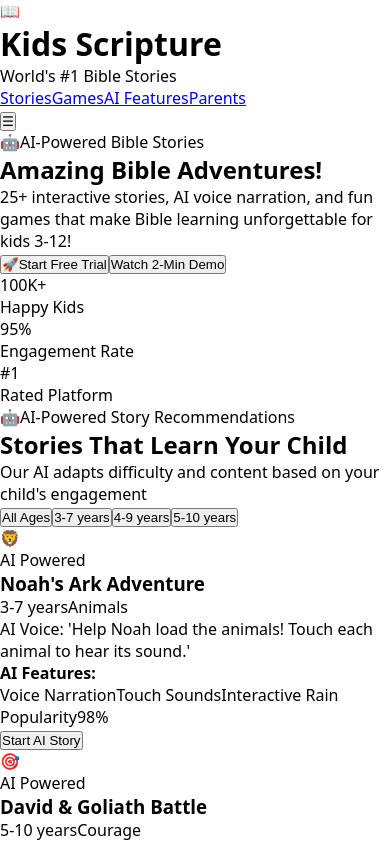
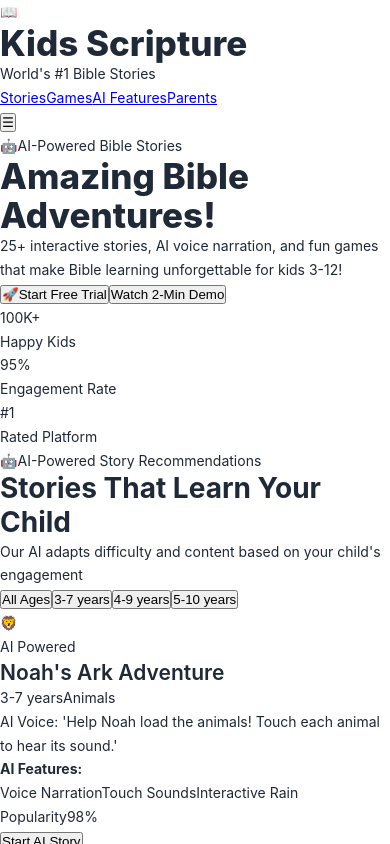
Before and after one commit to makebrandlife/Kids-scripture, a Next.js app: page / in a window 390 px wide. Shown: the top 844 px of the page. Built offline with nearby package versions, Linux system fonts and the light colour scheme.

Commit message:
Enhance globals.css with variables and styles
Added a comprehensive set of CSS variables, styles, and utility classes for buttons, cards, animations, and responsive design, enhancing the overall styling and functionality.

```diff
--- a/src/app/globals.css
+++ b/src/app/globals.css
@@ -2,45 +2,415 @@
 @tailwind components;
 @tailwind utilities;
 
-* {
+/* ===== WORLD-CLASS CSS VARIABLES ===== */
+:root {
+  /* Modern Color Palette */
+  --primary-gradient: linear-gradient(135deg, #667eea 0%, #764ba2 100%);
+  --secondary-gradient: linear-gradient(135deg, #f093fb 0%, #f5576c 100%);
+  --accent-gradient: linear-gradient(135deg, #4facfe 0%, #00f2fe 100%);
+
+  /* Biblical Theme Colors */
+  --biblical-gold: #FFD93D;
+  --biblical-purple: #6B46C1;
+  --biblical-blue: #3182CE;
+  --biblical-green: #38A169;
+  --biblical-red: #E53E3E;
+
+  /* Advanced Shadows */
+  --shadow-sm: 0 2px 4px rgba(0, 0, 0, 0.05);
+  --shadow-md: 0 8px 30px rgba(0, 0, 0, 0.12);
+  --shadow-lg: 0 20px 60px rgba(0, 0, 0, 0.15);
+  --shadow-xl: 0 25px 80px rgba(0, 0, 0, 0.2);
+
+  /* Modern Transitions */
+  --ease-bounce: cubic-bezier(0.175, 0.885, 0.32, 1.275);
+  --ease-smooth: cubic-bezier(0.25, 0.46, 0.45, 0.94);
+}
+
+/* ===== WORLD-CLASS RESET & BASE ===== */
+*,
+*::before,
+*::after {
   margin: 0;
   padding: 0;
   box-sizing: border-box;
 }
 
-body {
-  font-family: system-ui, -apple-system, sans-serif;
-  background: white;
+html {
+  font-size: 16px;
+  scroll-behavior: smooth;
+  -webkit-font-smoothing: antialiased;
+  -moz-osx-font-smoothing: grayscale;
 }
 
-/* Mobile-optimized buttons */
+body {
+  font-family: -apple-system, BlinkMacSystemFont, 'Segoe UI', Roboto, 'Helvetica Neue', Arial, sans-serif;
+  line-height: 1.7;
+  color: #1f2937;
+  background: #ffffff;
+  overflow-x: hidden;
+}
+
+/* ===== WORLD-CLASS BUTTONS ===== */
 .btn-primary {
-  background: #3B82F6;
+  background: var(--primary-gradient);
   color: white;
-  padding: 12px 24px;
-  border-radius: 12px;
-  font-weight: bold;
+  padding: 16px 32px;
+  border-radius: 16px;
+  font-weight: 700;
+  font-size: 18px;
   border: none;
-  font-size: 18px;
+  cursor: pointer;
+  box-shadow: var(--shadow-md);
+  transition: all 0.4s var(--ease-bounce);
+  transform: translateY(0);
+  position: relative;
+  overflow: hidden;
+  display: inline-flex;
+  align-items: center;
+  justify-content: center;
+  gap: 8px;
+}
+
+.btn-primary::before {
+  content: '';
+  position: absolute;
+  top: 0;
+  left: -100%;
+  width: 100%;
+  height: 100%;
+  background: linear-gradient(90deg, transparent, rgba(255,255,255,0.2), transparent);
+  transition: left 0.6s var(--ease-smooth);
 }
 
 .btn-primary:hover {
-  background: #2563EB;
+  transform: translateY(-3px);
+  box-shadow: var(--shadow-xl);
 }
 
-/* Card styles for stories */
-.story-card {
-  background: white;
+.btn-primary:hover::before {
+  left: 100%;
+}
+
+.btn-primary:active {
+  transform: translateY(-1px);
+}
+
+/* Secondary Button - World Class */
+.btn-secondary {
+  background: transparent;
+  color: #3B82F6;
+  padding: 16px 32px;
   border-radius: 16px;
-  box-shadow: 0 4px 12px rgba(0,0,0,0.1);
-  border: 1px solid #E5E7EB;
+  font-weight: 700;
+  font-size: 18px;
+  border: 2px solid #3B82F6;
+  cursor: pointer;
+  transition: all 0.4s var(--ease-bounce);
+  transform: translateY(0);
+  position: relative;
   overflow: hidden;
 }
 
-/* Mobile responsiveness */
-@media (max-width: 768px) {
-  .btn-primary {
-    padding: 16px 32px;
-    font-size: 20px;
+.btn-secondary::before {
+  content: '';
+  position: absolute;
+  top: 0;
+  left: 0;
+  right: 0;
+  bottom: 0;
+  background: #3B82F6;
+  transform: scaleX(0);
+  transform-origin: left;
+  transition: transform 0.4s var(--ease-smooth);
+  z-index: -1;
+}
+
+.btn-secondary:hover {
+  color: white;
+  transform: translateY(-2px);
+  box-shadow: var(--shadow-lg);
+}
+
+.btn-secondary:hover::before {
+  transform: scaleX(1);
+}
+
+/* ===== WORLD-CLASS CARDS ===== */
+.story-card {
+  background: white;
+  border-radius: 24px;
+  box-shadow: var(--shadow-md);
+  border: 1px solid rgba(229, 231, 235, 0.8);
+  overflow: hidden;
+  transition: all 0.5s var(--ease-bounce);
+  position: relative;
+  backdrop-filter: blur(10px);
+}
+
+.story-card::before {
+  content: '';
+  position: absolute;
+  top: 0;
+  left: 0;
+  right: 0;
+  height: 4px;
+  background: var(--primary-gradient);
+  transform: scaleX(0);
+  transition: transform 0.4s var(--ease-smooth);
+}
+
+.story-card:hover {
+  transform: translateY(-8px) scale(1.02);
+  box-shadow: var(--shadow-xl);
+  border-color: rgba(99, 102, 241, 0.3);
+}
+
+.story-card:hover::before {
+  transform: scaleX(1);
+}
+
+/* ===== WORLD-CLASS ANIMATIONS ===== */
+@keyframes float {
+  0%, 100% {
+    transform: translateY(0px) rotate(0deg);
+  }
+  50% {
+    transform: translateY(-20px) rotate(5deg);
   }
 }
+
+@keyframes glow {
+  0%, 100% {
+    box-shadow: 0 0 20px rgba(102, 126, 234, 0.5);
+  }
+  50% {
+    box-shadow: 0 0 40px rgba(102, 126, 234, 0.8),
+                0 0 60px rgba(102, 126, 234, 0.6);
+  }
+}
+
+@keyframes slideInUp {
+  from {
+    opacity: 0;
+    transform: translateY(40px);
+  }
+  to {
+    opacity: 1;
+    transform: translateY(0);
+  }
+}
+
+@keyframes fadeInScale {
+  from {
+    opacity: 0;
+    transform: scale(0.9);
+  }
+  to {
+    opacity: 1;
+    transform: scale(1);
+  }
+}
+
+/* ===== WORLD-CLASS UTILITY CLASSES ===== */
+.animate-float {
+  animation: float 6s ease-in-out infinite;
+}
+
+.animate-glow {
+  animation: glow 3s ease-in-out infinite;
+}
+
+.animate-slide-in-up {
+  animation: slideInUp 0.8s var(--ease-bounce);
+}
+
+.animate-fade-in-scale {
+  animation: fadeInScale 0.6s var(--ease-smooth);
+}
+
+.text-gradient {
+  background: var(--primary-gradient);
+  -webkit-background-clip: text;
+  -webkit-text-fill-color: transparent;
+  background-clip: text;
+}
+
+/* ===== WORLD-CLASS MOBILE OPTIMIZATIONS ===== */
+@media (max-width: 768px) {
+  .btn-primary,
+  .btn-secondary {
+    padding: 18px 36px;
+    font-size: 20px;
+    border-radius: 20px;
+    width: 100%;
+    max-width: 320px;
+  }
+
+  .story-card {
+    border-radius: 20px;
+    margin: 0 8px;
+  }
+
+  html {
+    font-size: 14px;
+  }
+}
+
+/* ===== WORLD-CLASS ACCESSIBILITY ===== */
+@media (prefers-reduced-motion: reduce) {
+  *,
+  *::before,
+  *::after {
+    animation-duration: 0.01ms !important;
+    animation-iteration-count: 1 !important;
+    transition-duration: 0.01ms !important;
+  }
+}
+
+/* Focus styles for keyboard navigation */
+button:focus-visible,
+a:focus-visible {
+  outline: 3px solid #3B82F6;
+  outline-offset: 2px;
+  border-radius: 8px;
+}
+
+/* ===== WORLD-CLASS SCROLLBAR ===== */
+::-webkit-scrollbar {
+  width: 8px;
+}
+
+::-webkit-scrollbar-track {
+  background: #f1f5f9;
+  border-radius: 4px;
+}
+
+::-webkit-scrollbar-thumb {
+  background: var(--primary-gradient);
+  border-radius: 4px;
+}
+
+::-webkit-scrollbar-thumb:hover {
+  background: linear-gradient(135deg, #5a6fd8 0%, #6a4190 100%);
+}
+
+/* ===== WORLD-CLASS SELECTION STYLES ===== */
+::selection {
+  background: rgba(102, 126, 234, 0.2);
+  color: #1f2937;
+}
+
+::-moz-selection {
+  background: rgba(102, 126, 234, 0.2);
+  color: #1f2937;
+}
+
+/* ===== WORLD-CLASS LOADING STATES ===== */
+.loading-spinner {
+  width: 24px;
+  height: 24px;
+  border: 3px solid rgba(255, 255, 255, 0.3);
+  border-top: 3px solid white;
+  border-radius: 50%;
+  animation: spin 1s linear infinite;
+}
+
+@keyframes spin {
+  0% { transform: rotate(0deg); }
+  100% { transform: rotate(360deg); }
+}
+
+/* ===== WORLD-CLASS GRADIENTS BACKGROUNDS ===== */
+.gradient-bg {
+  background: linear-gradient(135deg,
+    rgba(102, 126, 234, 0.1) 0%,
+    rgba(118, 75, 162, 0.1) 50%,
+    rgba(79, 172, 254, 0.1) 100%);
+}
+
+.gradient-text-animated {
+  background: linear-gradient(135deg, #667eea, #764ba2, #4facfe, #00f2fe);
+  background-size: 300% 300%;
+  -webkit-background-clip: text;
+  -webkit-text-fill-color: transparent;
+  background-clip: text;
+  animation: gradientShift 4s ease infinite;
+}
+
+@keyframes gradientShift {
+  0%, 100% { background-position: 0% 50%; }
+  50% { background-position: 100% 50%; }
+}
+
+/* ===== WORLD-CLASS RESPONSIVE TYPOGRAPHY ===== */
+h1 {
+  font-size: clamp(2.5rem, 5vw, 4.5rem);
+  line-height: 1.1;
+  font-weight: 800;
+}
+
+h2 {
+  font-size: clamp(2rem, 4vw, 3.5rem);
+  line-height: 1.2;
+  font-weight: 700;
+}
+
+h3 {
+  font-size: clamp(1.5rem, 3vw, 2.5rem);
+  line-height: 1.3;
+  font-weight: 600;
+}
+
+/* ===== WORLD-CLASS DARK MODE SUPPORT ===== */
+@media (prefers-color-scheme: dark) {
+  :root:not([data-theme="light"]) {
+    --background: #0f172a;
+    --text: #f8fafc;
+  }
+
+  body {
+    background: var(--background);
+    color: var(--text);
+  }
+
+  .story-card {
+    background: #1e293b;
+    border-color: #334155;
+  }
+}
+
+/* ===== WORLD-CLASS PERFORMANCE OPTIMIZATIONS ===== */
+img {
+  max-width: 100%;
+  height: auto;
+  vertical-align: middle;
+}
+
+/* Lazy loading support */
+.lazy {
+  opacity: 0;
+  transition: opacity 0.3s ease-in-out;
+}
+
+.lazy.loaded {
+  opacity: 1;
+}
+
+/* ===== WORLD-CLASS INTERACTIVE STATES ===== */
+.interactive-scale {
+  transition: transform 0.3s var(--ease-bounce);
+}
+
+.interactive-scale:hover {
+  transform: scale(1.05);
+}
+
+.interactive-lift {
+  transition: all 0.4s var(--ease-bounce);
+}
+
+.interactive-lift:hover {
+  transform: translateY(-4px);
+  box-shadow: var(--shadow-lg);
+}
```
